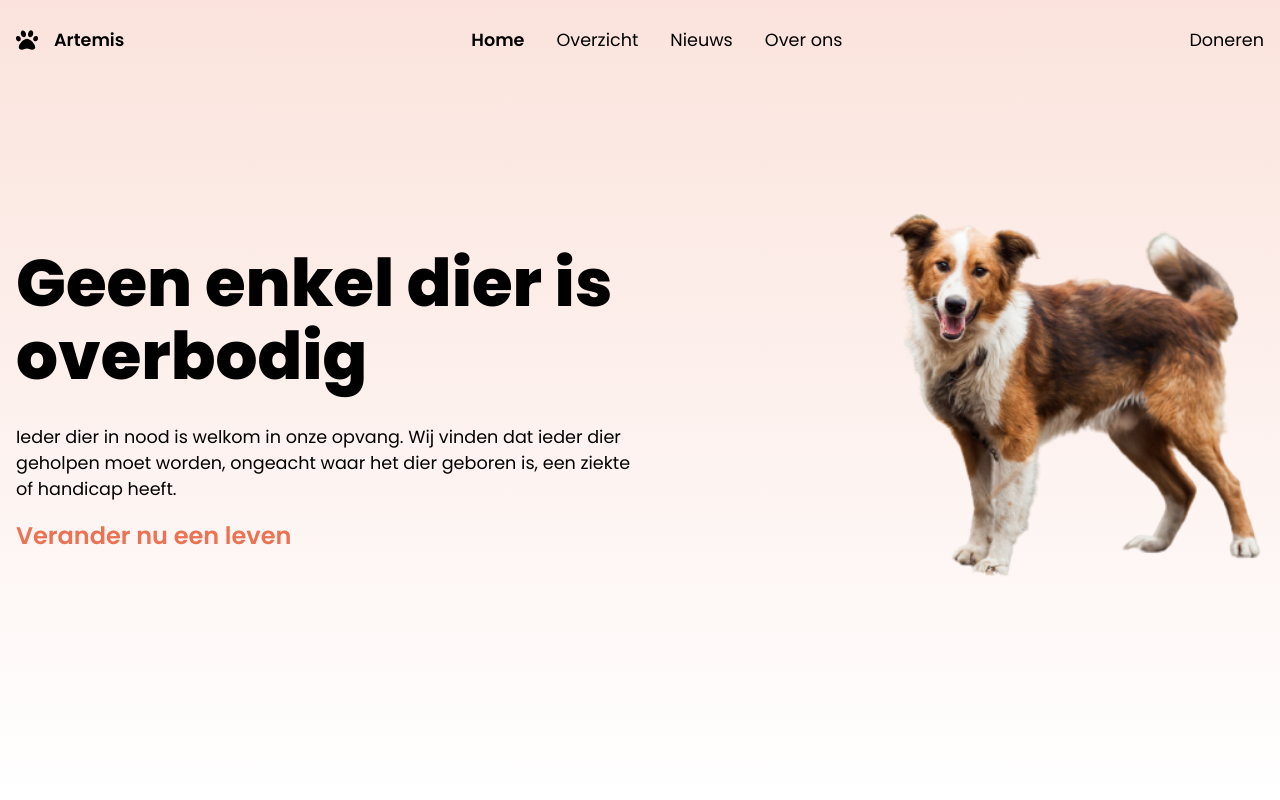
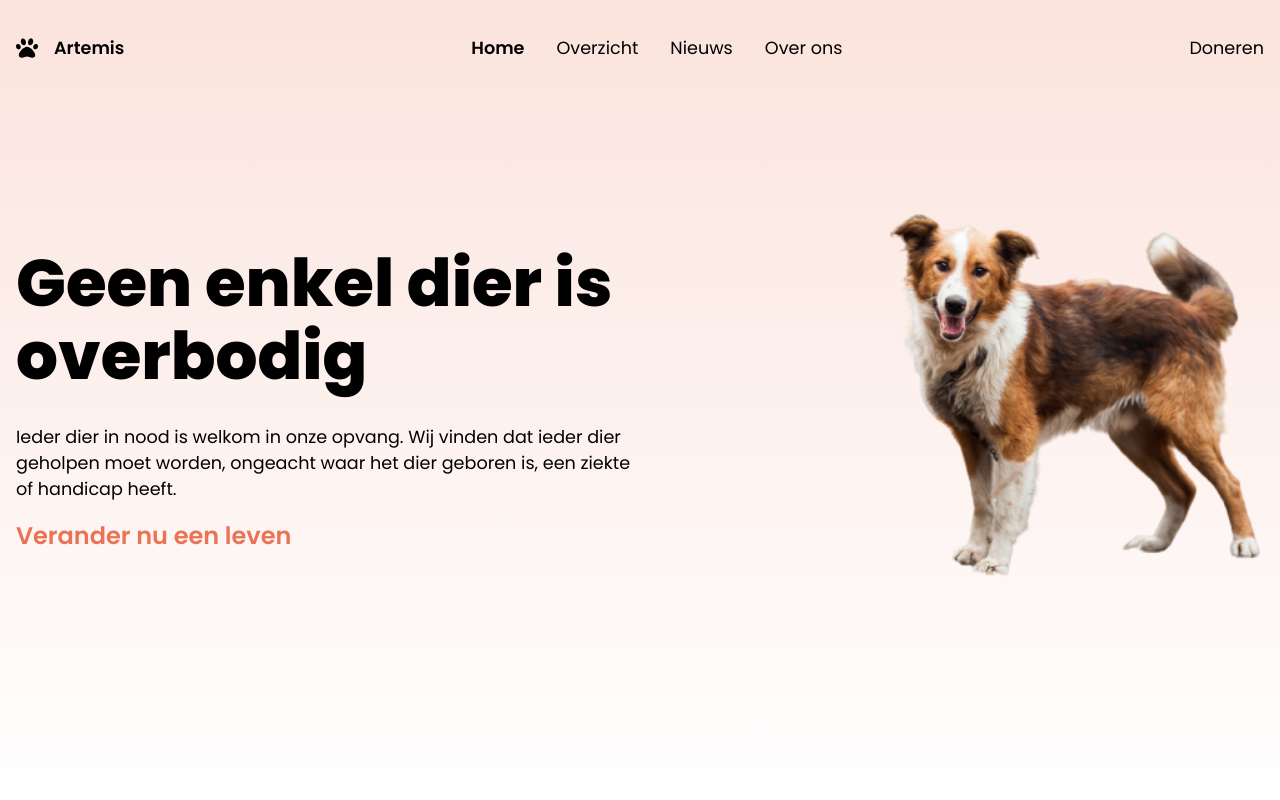
Before and after one commit to Markiesch/Artemis, a Vue app: page / in a window 1280 px wide. Shown: the top 800 px of the page. Built offline with nearby package versions, Linux system fonts and the light colour scheme.

Commit message:
Increased nav height

```diff
--- a/src/styles/variables.scss
+++ b/src/styles/variables.scss
@@ -4,4 +4,4 @@ $secondary-color: #144739;
 $secondary-accent-color: hsla(164, 56%, 18%, 0.2);
 $title-color: hsla(0, 0%, 0%, 0.87);
 $text-color: hsla(0, 0%, 0%, 0.7);
-$nav-height: 5rem;
+$nav-height: 6rem;
```
